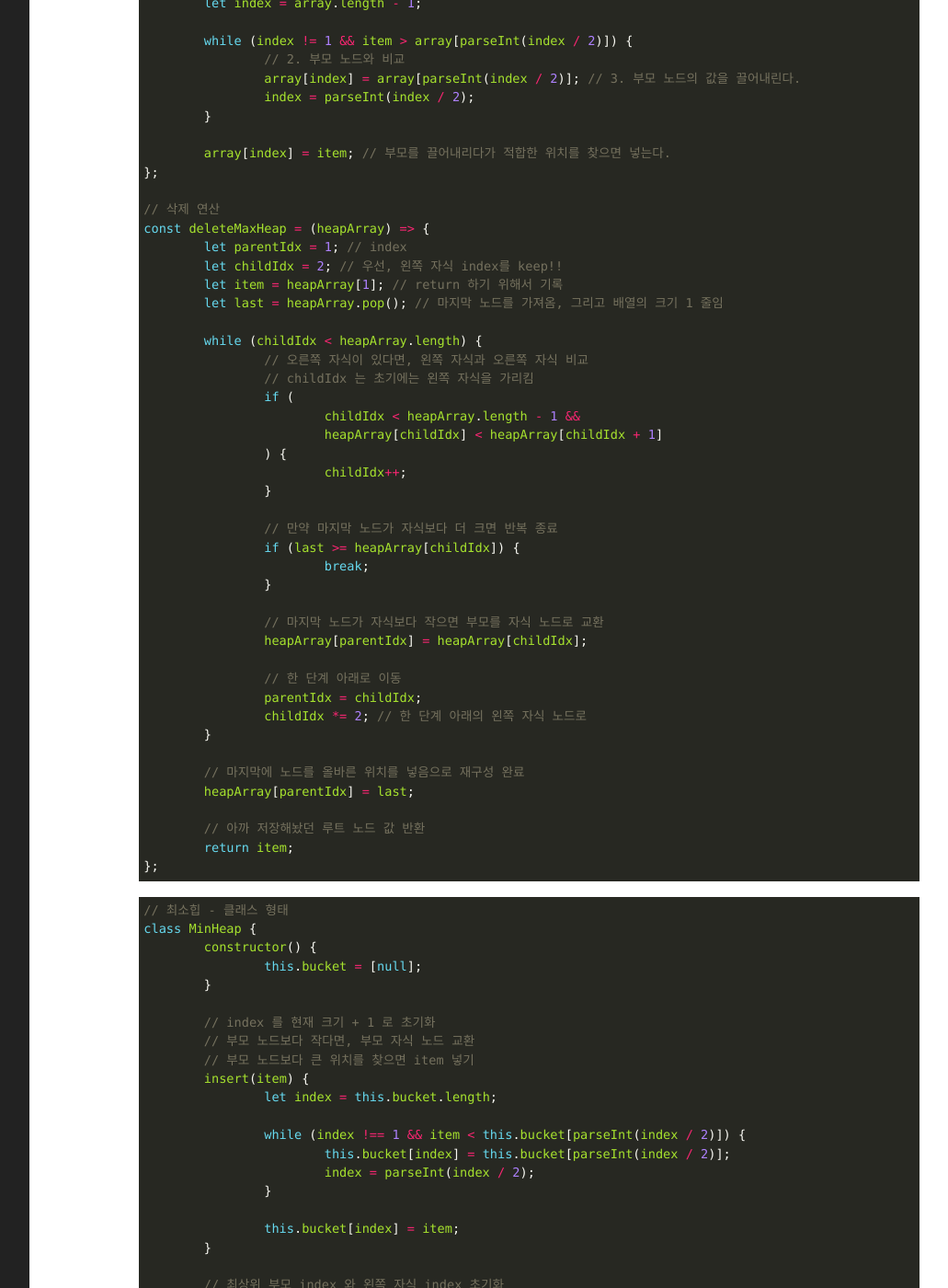
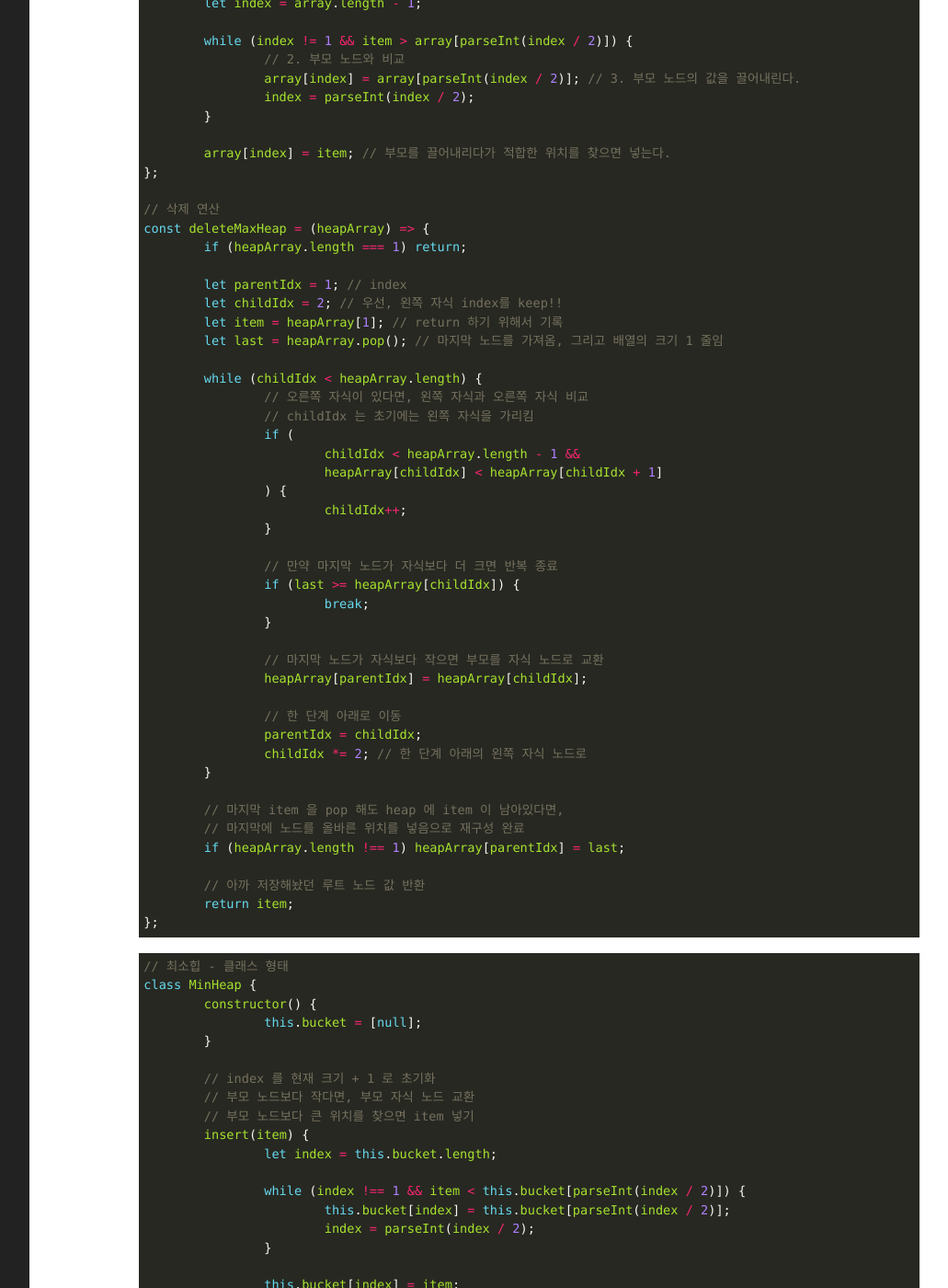
Before and after one commit to qkrrlgh519/qkrrlgh519.github.io, a Jekyll site: the page built from _posts/2021-06-18-Datastructure-PriorityQueue-Heap.md, in a window 1280 px wide and 1400 px high, scrolled down 2012 px. Shown: the whole window at 92% size, without its empty margins (201-1232 px from the left). Built offline with Jekyll 4.4.1, drawn with Linux system fonts in a browser that asks for light colours; some of the changed text lies outside the part shown.

Commit message:
fix: 우선순위 큐 포스트의 구현 코드 내의 버그 수정

```diff
--- a/_posts/2021-06-18-Datastructure-PriorityQueue-Heap.md
+++ b/_posts/2021-06-18-Datastructure-PriorityQueue-Heap.md
@@ -77,6 +77,8 @@ categories: Datastructure
 
   // 삭제 연산
   const deleteMaxHeap = (heapArray) => {
+  	if (heapArray.length === 1) return;
+
   	let parentIdx = 1; // index
   	let childIdx = 2; // 우선, 왼쪽 자식 index를 keep!!
   	let item = heapArray[1]; // return 하기 위해서 기록
@@ -105,8 +107,9 @@ categories: Datastructure
   		childIdx *= 2; // 한 단계 아래의 왼쪽 자식 노드로
   	}
 
+  	// 마지막 item 을 pop 해도 heap 에 item 이 남아있다면,
   	// 마지막에 노드를 올바른 위치를 넣음으로 재구성 완료
-  	heapArray[parentIdx] = last;
+  	if (heapArray.length !== 1) heapArray[parentIdx] = last;
 
   	// 아까 저장해놨던 루트 노드 값 반환
   	return item;
@@ -165,7 +168,9 @@ categories: Datastructure
   			childIdx *= 2;
   		}
 
-  		this.bucket[parentIdx] = lastItem;
+  		// 마지막 item 을 pop 해서 heap 이 텅 빈 상태에서 이 작업을 수행하면,
+  		// heap 에서 마지막 item 이 계속해서 남아있는 문제가 발생합니다.
+  		if (!this.isEmpty()) this.bucket[parentIdx] = lastItem;
 
   		return item;
   	}
```
